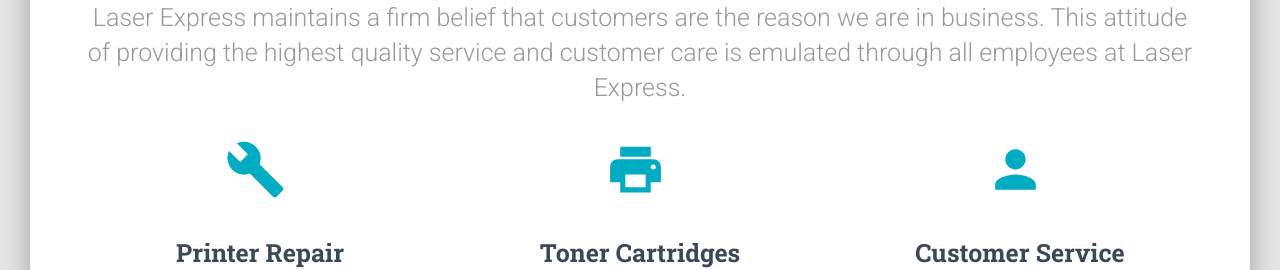
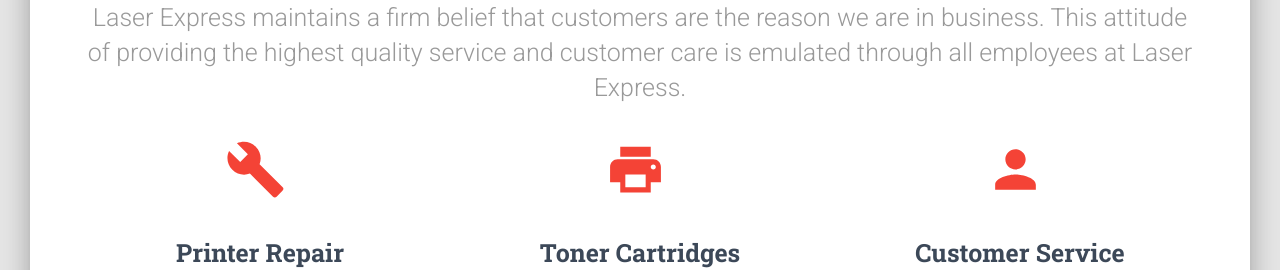
Before and after one commit to travisdbates/laser-express, a Next.js app: page /landing in a window 1280 px wide. Shown: the part 820-1090 px from the top of the page. Built offline with nearby package versions, Linux system fonts and the light colour scheme.

Commit message:
Fixed form/successfuly sending to Netlify

```diff
--- a/pages-sections/LandingPage-Sections/ProductSection.js
+++ b/pages-sections/LandingPage-Sections/ProductSection.js
@@ -36,7 +36,7 @@
               title="Printer Repair"
               description="When your printer breaks, you need an expert on the scene to get you up and running fast. That’s why we offer on demand printer repair to you or your business."
               icon={Build}
-              iconColor="info"
+              iconColor="danger"
               vertical
             />
           </GridItem>
@@ -45,7 +45,7 @@
               title="Toner Cartridges"
               description="We have competitive prices, and in most cases provide local same-day toner delivery free of charge."
               icon={Print}
-              iconColor="info"
+              iconColor="danger"
               vertical
             />
           </GridItem>
@@ -54,7 +54,7 @@
               title="Customer Service"
               description="We offer only the highest quality service, repair, and parts. Our Technicians are HP certified and are experts in printer repair and maintenance."
               icon={PersonIcon}
-              iconColor="info"
+              iconColor="danger"
               vertical
             />
           </GridItem>
--- a/pages-sections/LandingPage-Sections/WorkSection.js
+++ b/pages-sections/LandingPage-Sections/WorkSection.js
@@ -25,7 +25,9 @@
             Here you can send a message to us for a repair or toner delivery.
           </h4>
           <form name="contact" method="POST" data-netlify="true">
-            <input type="hidden" name="bot-field" />
+            <input type="hidden" name="name" />
+            <input type="hidden" name="email" />
+            <input type="hidden" name="message" />
             <GridContainer>
               <GridItem xs={12} sm={12} md={6}>
                 <CustomInput
--- a/pages/_document.js
+++ b/pages/_document.js
@@ -34,6 +34,7 @@
           <div id="page-transition"></div>
           <Main />
           <NextScript />
+          <script src="https://kwes.io/js/kwes.js"></script>
         </body>
       </html>
     );
```
